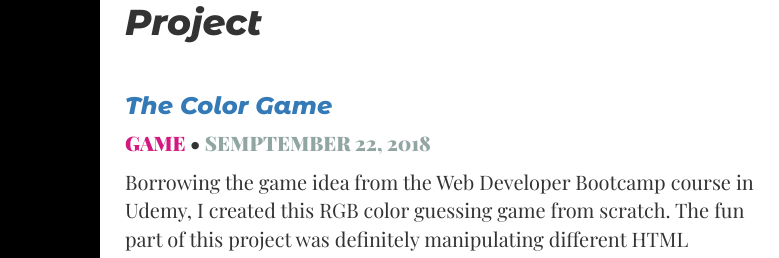
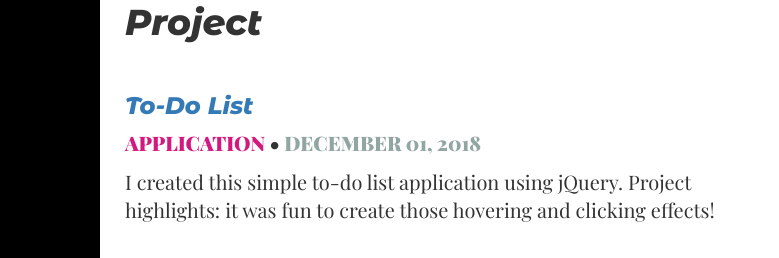
Before and after one commit to MinyaoTan/Portfolio, a plain HTML site: page index.html in a window 1280 px wide. Shown: the part 287-545 px from the top of the page, 0-779 px from the left. Drawn offline with nearby package versions, Linux system fonts and the light colour scheme.

Commit message:
added to-do list application

```diff
--- a/index.html
+++ b/index.html
@@ -38,6 +38,10 @@
     			<div class="col-md-7 col-sm-12">
             <h1 class="heading">Project</h1>
 
+            <h3 class="heading"><a href="https://minyaotan.github.io/todo-list-app/" target="_blank">To-Do List</a></h3>
+            <subheading category="application" date="december 01, 2018"></subheading>
+            <p>I created this simple to-do list application using jQuery. Project highlights: it was fun to create those hovering and clicking effects!</p>
+
             <h3 class="heading"><a href="https://minyaotan.github.io/color-game-project/" target="_blank">The Color Game</a></h3>
             <subheading category="game" date="semptember 22, 2018"></subheading>
             <p>Borrowing the game idea from the Web Developer Bootcamp course in Udemy, I created this RGB color guessing game from scratch. The fun part of this project was definitely manipulating different HTML components using JS! </p>
```
